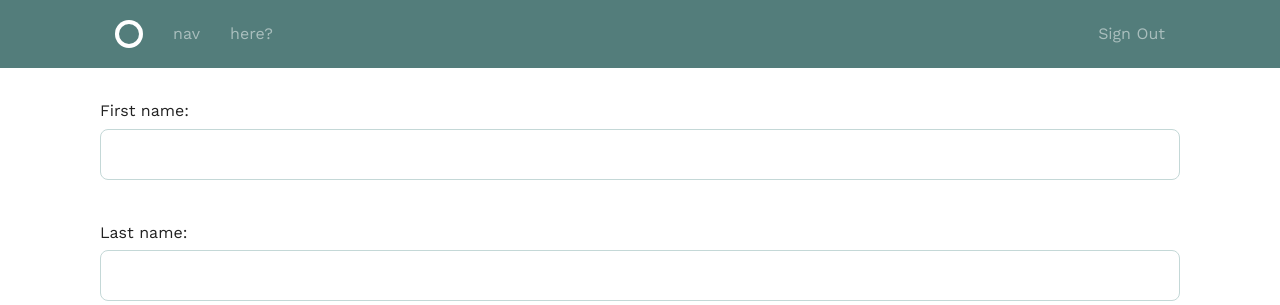
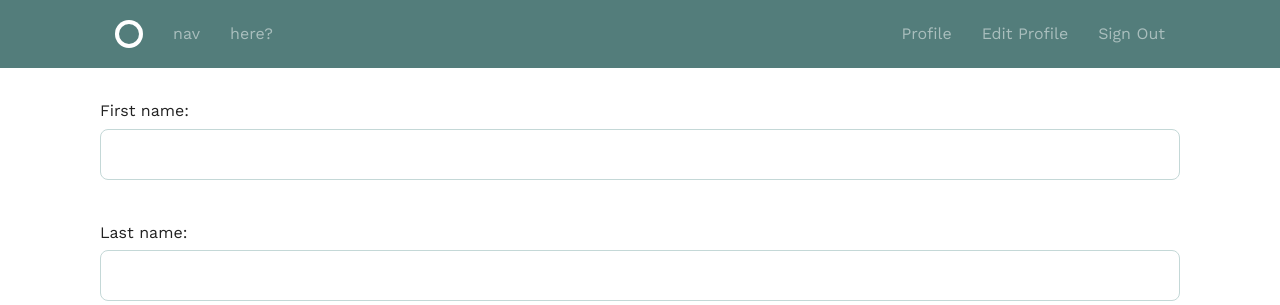
Before and after one commit to paulojenks/django-profile, a Django app: page /accounts/profile/edit/ in a window 1280 px wide. Shown: the top 305 px of the page. Run offline with Django 3.2, Linux system fonts and the light colour scheme; the visitor is signed in with stand-in values (Sample User, id 1); data comes from the database, SQL or seed files in the repository.

Commit message:
More fixes

```diff
--- a/project_7/settings.py
+++ b/project_7/settings.py
@@ -142,4 +142,6 @@ STATICFILES_DIRS = [
 MEDIA_URL = '/media/'
 MEDIA_ROOT = os.path.join(BASE_DIR, 'assets', 'media')
 
-INTERNAL_IPS = ['127.0.0.1',]
+
+# Debug Toolbar Settings
+INTERNAL_IPS = ['127.0.0.1', ]
--- a/requirements.txt
+++ b/requirements.txt
@@ -1,5 +1,7 @@
 coverage==4.5.1
 Django==2.0.6
+django-debug-toolbar==1.9.1
 peewee==3.2.2
 Pillow==5.1.0
 pytz==2018.4
+sqlparse==0.2.4
--- a/templates/layout.html
+++ b/templates/layout.html
@@ -58,8 +58,8 @@
                             <li><a href="{% url 'accounts:sign_in' %}">Sign
                                 In</a></li>
                         {% else %}
-                            <!-- view profile link here? -->
-                            <!-- edit profile link here? -->
+                            <li><a href="{% url 'accounts:profile' %}">Profile</a></li>
+                            <li><a href="{% url 'accounts:edit_profile' %}">Edit Profile</a></li>
                             <li><a href="{% url 'accounts:sign_out' %}">Sign Out</a></li>
                         {% endif %}
                     </ul>
```
